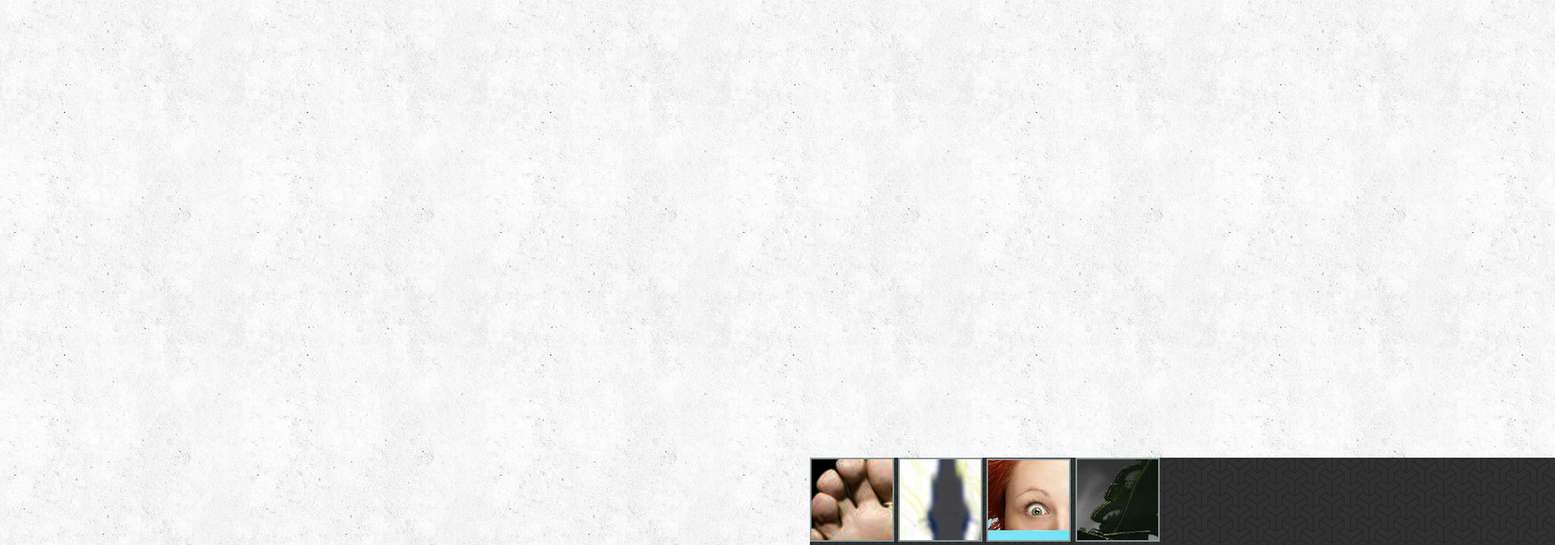
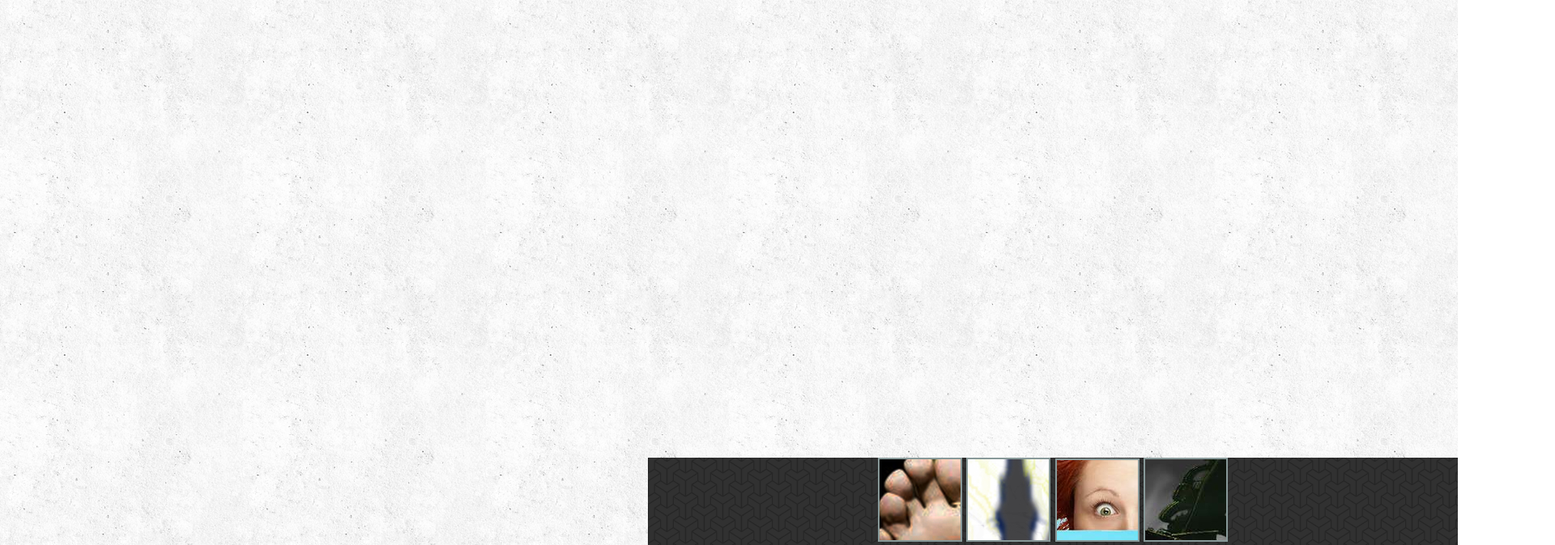
Before and after one commit to lizanderson/p4-portfolio, a plain HTML site: page index.html in a window 1280 px wide. Shown: the part 446-1120 px from the top of the page at 81% size, 1920 px wide, since content can reach past the window. Drawn offline with Linux system fonts and the light colour scheme.

Commit message:
Version 7.6

```diff
--- a/css/styles.css
+++ b/css/styles.css
@@ -32,8 +32,9 @@ figure img {
   position: absolute;
   bottom: -120px;
   width: 1000px;
+  text-align: center;
   background: url("../img/escheresque_ste.png");
-  margin-left: 1000px;
+  margin-left: 800px;
 }
 
 .gallery .controls img {
```
